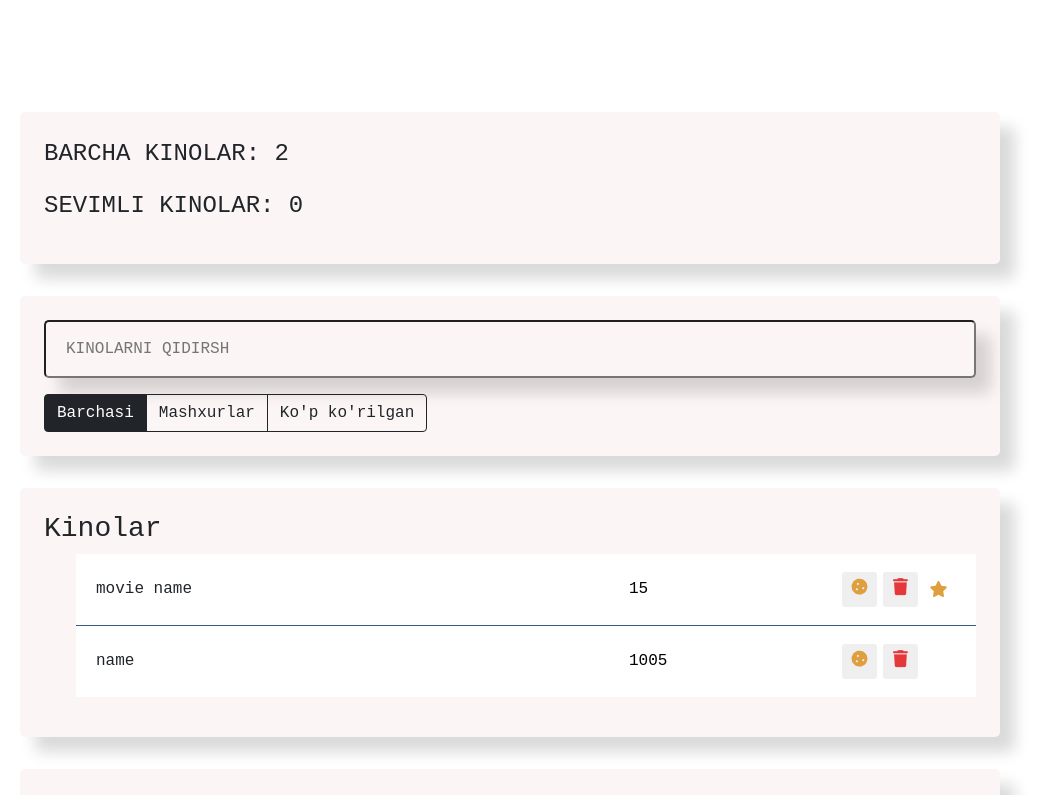
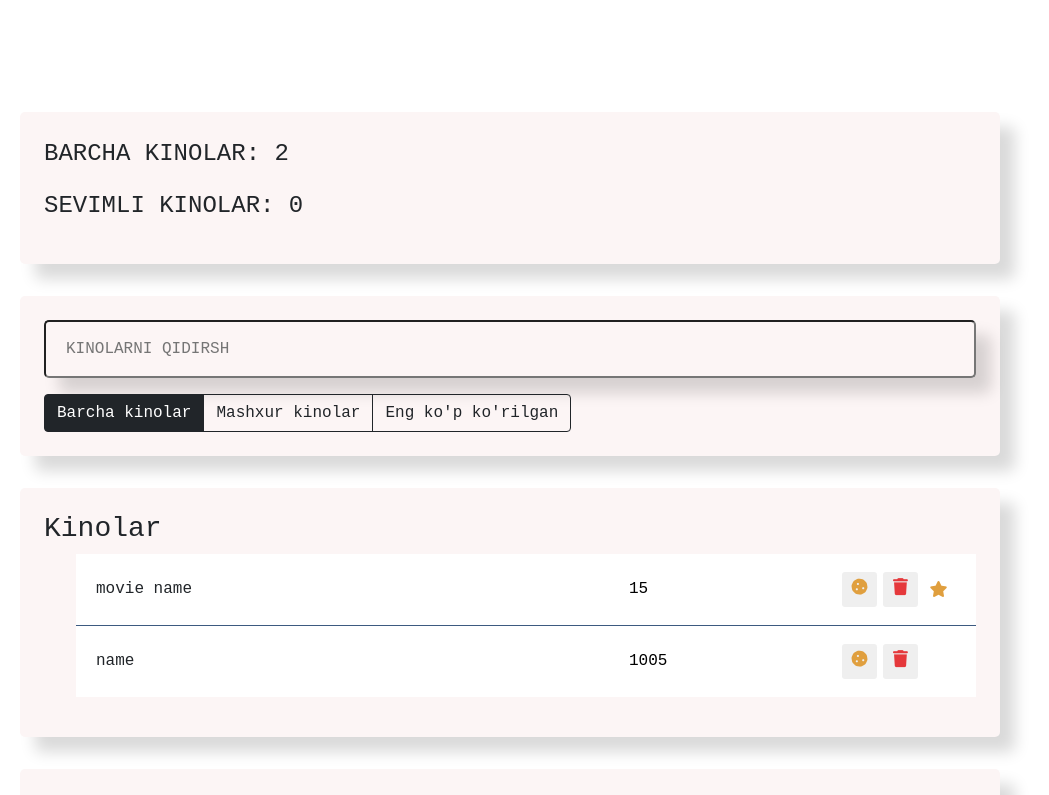
Before and after one commit to Single-Dev/movies-app, a Vue app in the folder vue-project/: page / in a window 1280 px wide. Shown: the top 795 px of the page, without its empty margins (130-1179 px from the left). Built offline with nearby package versions, Linux system fonts and the light colour scheme.

Commit message:
Filter Buttons opimized

```diff
--- a/vue-project/src/components/filters/Filter.vue
+++ b/vue-project/src/components/filters/Filter.vue
@@ -1,18 +1,14 @@
 <template>
     <div class="btn-group">
-        <Button
+        <Button v-for="btn in FilterBtns"
         type="button"
-        @click="FilterFunc('all')"
-        :class="[filterName == 'all' ? 'btn-dark': 'btn-outline-dark']"
-        >Barchasi</Button>
-        <Button type="button"
-        @click="FilterFunc('popular')"
-        :class="[filterName == 'popular' ? 'btn-dark': 'btn-outline-dark']"
-        >Mashxurlar</Button>
-        <Button type="button"
-        @click="FilterFunc('mostViewrs')"
-        :class="[filterName == 'mostViewrs' ? 'btn-dark': 'btn-outline-dark']"
-        >Ko'p ko'rilgan</Button>
+        :class="[filterName == btn.name ? 'btn-dark': 'btn-outline-dark']"
+        @click="FilterFunc(btn.name)"
+        >
+        {{ btn.title }}
+        </Button>
+
+
     </div>
 </template>
 <script>
@@ -29,7 +25,21 @@ export default {
     },
     data(){
         return{
-            filter: "all"
+            filter: "all",
+            FilterBtns:[
+            {
+                title: 'Barcha kinolar',
+                name:'all'
+            },
+            {
+                title: 'Mashxur kinolar',
+                name:'popular'
+            },
+            {
+                title: "Eng ko'p ko'rilgan",
+                name:'mostViewrs'
+            },
+            ]
         }
     },
     methods: {
```
